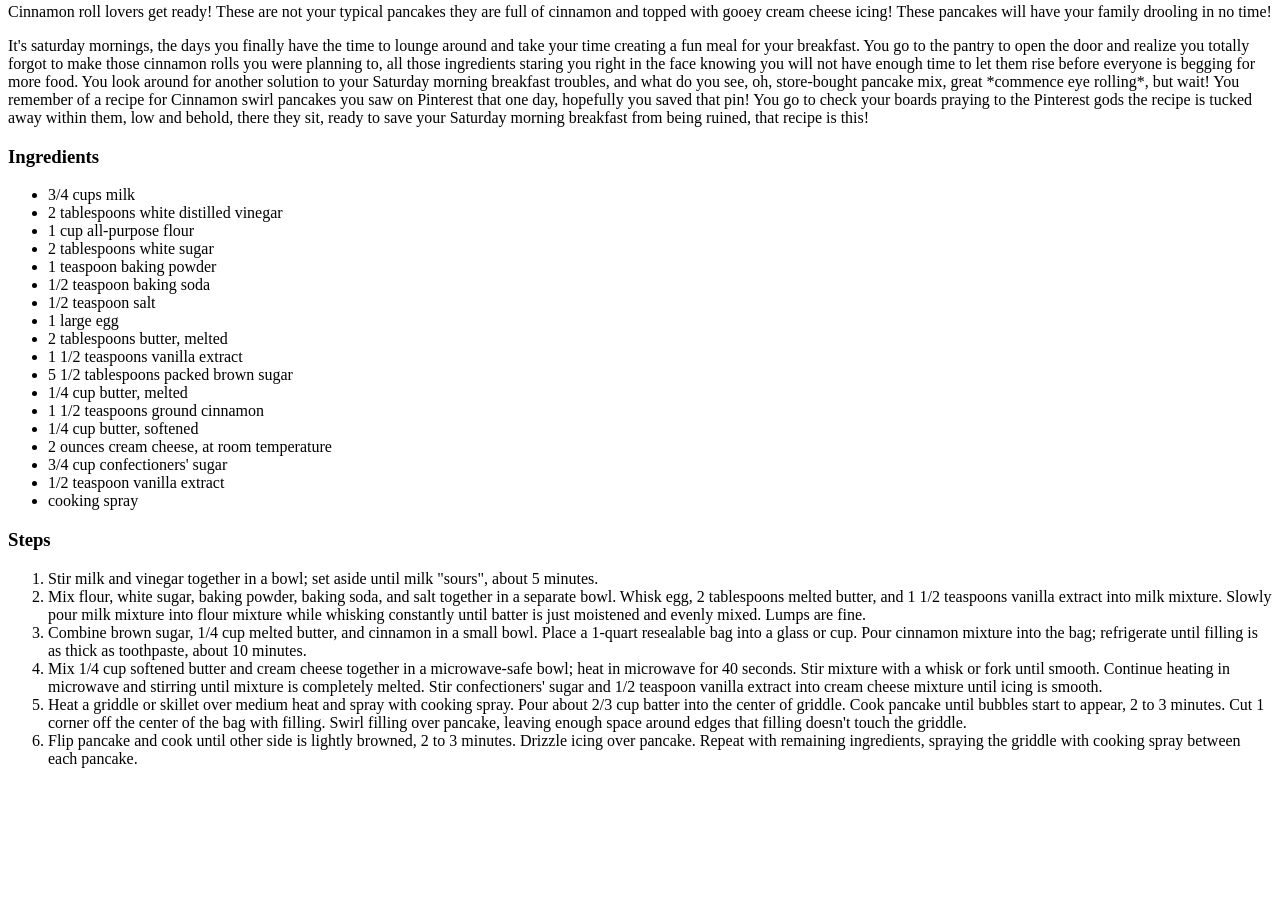
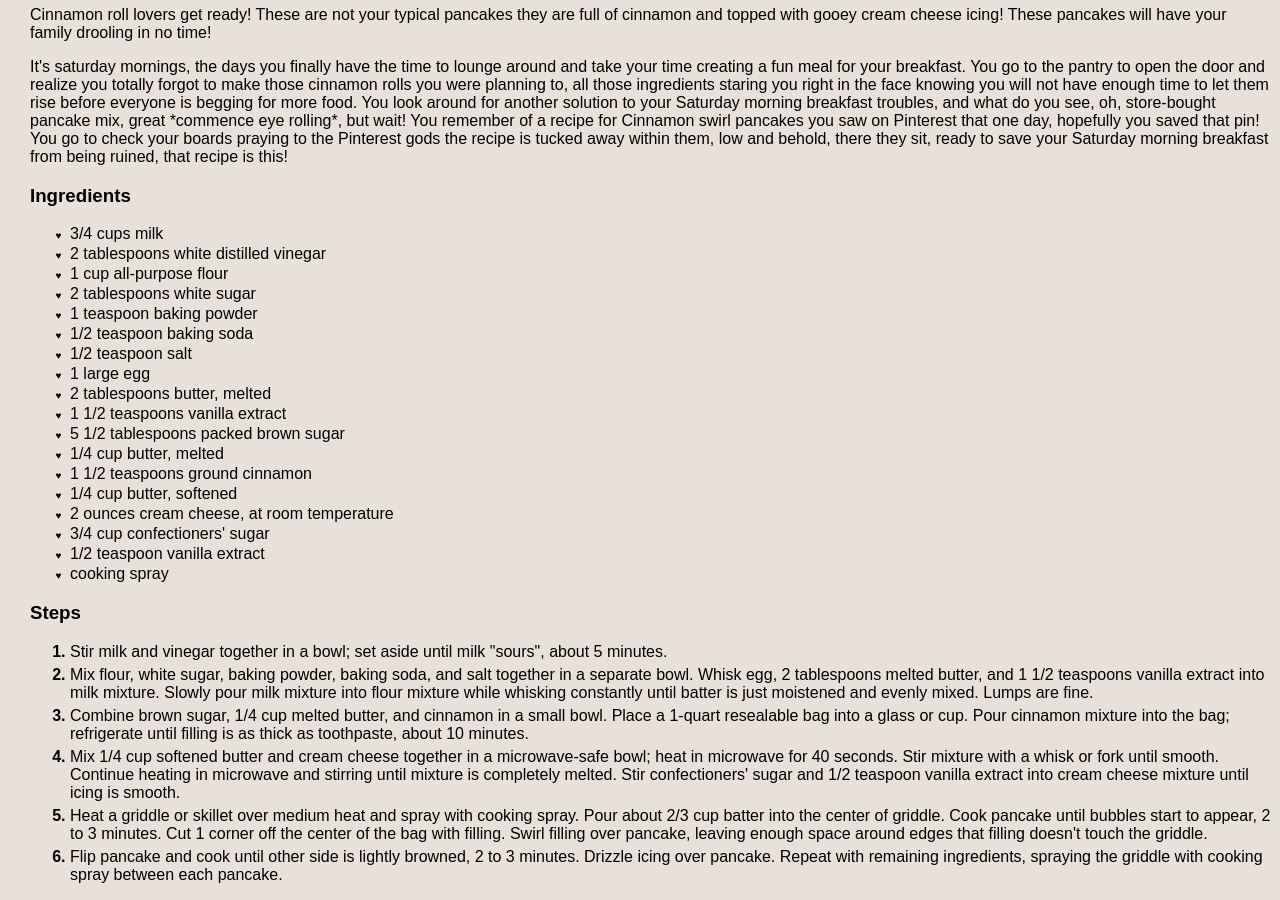
Before and after one commit to Spottedmonkey/odin-recipes, a plain HTML site: page recipes/pancakes.html in a window 1280 px wide. Shown: the part 637-1537 px from the top of the page. Before the commit the page ends 1421 px from the top, so only its background shows below. Drawn offline with Linux system fonts and the light colour scheme.

Commit message:
Made: class changes to pancakes.html

```diff
--- a/recipes/pancakes.html
+++ b/recipes/pancakes.html
@@ -2,8 +2,9 @@
 <html lang="en">
     <head>
         <meta charset="UTF-8">
-        <p><h4><a href="../index.html">Homepage</a></h4></p>
+        <p><h4><a class="homepage-button" href="../index.html">Homepage</a></h4></p>
         <title>Cinnamon Swirl Pancakes</title>
+        <link rel="stylesheet" href="../styles.css">
     </head>
 
     <body>
@@ -15,7 +16,7 @@
                 <p>It's saturday mornings, the days you finally have the time to lounge around and take your time creating a fun meal for your breakfast. You go to the pantry to open the door and realize you totally forgot to make those cinnamon rolls you were planning to, all those ingredients staring you right in the face knowing you will not have enough time to let them rise before everyone is begging for more food. You look around for another solution to your Saturday morning breakfast troubles, and what do you see, oh, store-bought pancake mix, great *commence eye rolling*, but wait! You remember of a recipe for Cinnamon swirl pancakes you saw on Pinterest that one day, hopefully you saved that pin! You go to check your boards praying to the Pinterest gods the recipe is tucked away within them, low and behold, there they sit, ready to save your Saturday morning breakfast from being ruined, that recipe is this!</p>
 
             <h3>Ingredients</h3>
-                <ul>
+                <ul class="ingredients-pancakes">
                     <li>3/4 cups milk</li>
                     <li>2 tablespoons white distilled vinegar</li>
                     <li>1 cup all-purpose flour</li>
@@ -37,7 +38,7 @@
                 </ul>
 
             <h3>Steps</h3>
-                <ol>
+                <ol class="steps-pancakes">
                     <li>Stir milk and vinegar together in a bowl; set aside until milk "sours", about 5 minutes.</li>
                     <li>Mix flour, white sugar, baking powder, baking soda, and salt together in a separate bowl. Whisk egg, 2 tablespoons melted butter, and 1 1/2 teaspoons vanilla extract into milk mixture. Slowly pour milk mixture into flour mixture while whisking constantly until batter is just moistened and evenly mixed. Lumps are fine.</li>
                     <li>Combine brown sugar, 1/4 cup melted butter, and cinnamon in a small bowl. Place a 1-quart resealable bag into a glass or cup. Pour cinnamon mixture into the bag; refrigerate until filling is as thick as toothpaste, about 10 minutes.</li>
```
